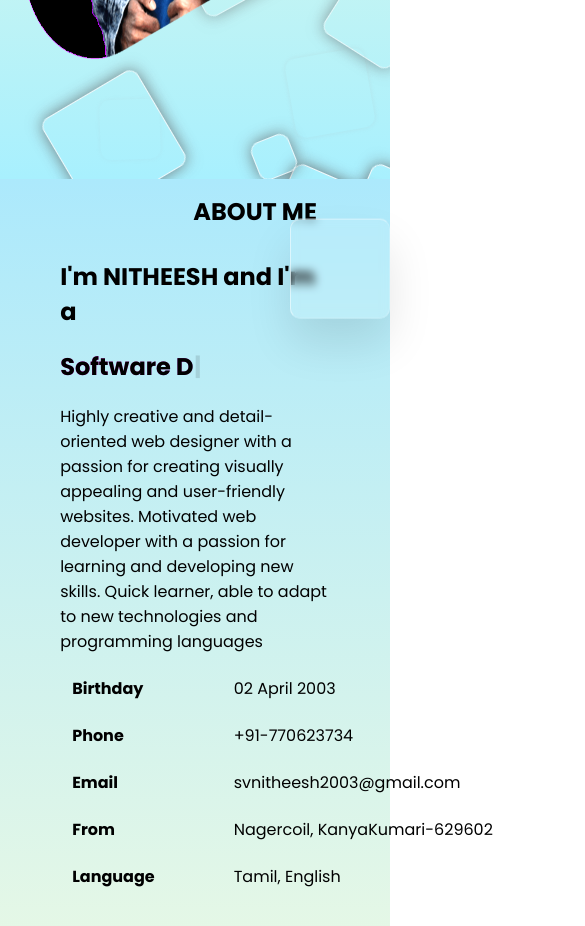
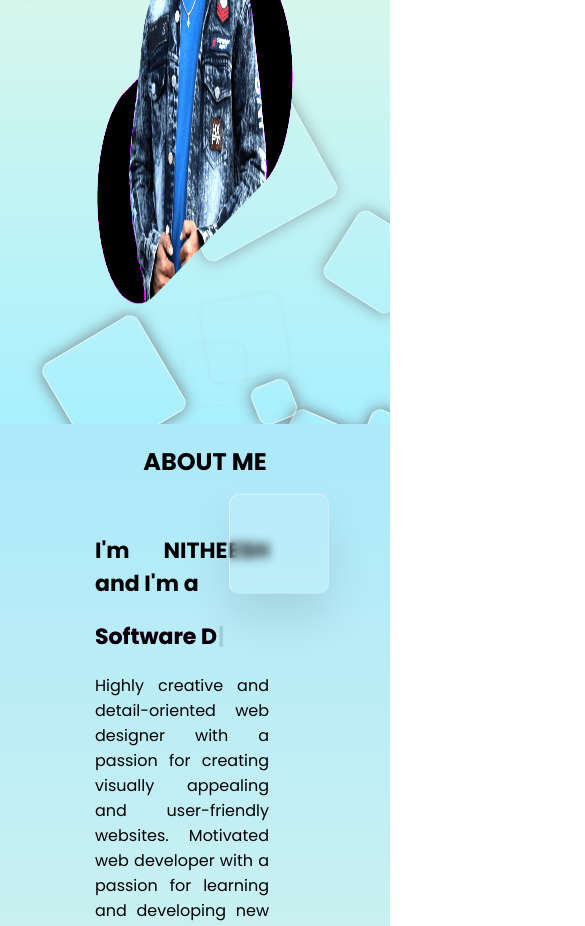
Before and after one commit to Nitheesh-2003/Portfolio, a React (Create React App) app: page / in a window 390 px wide. Shown: the part 1020-1946 px from the top of the page, 585 px wide, since content can reach past the window. Built offline with nearby package versions, Linux system fonts and the light colour scheme.

Commit message:
updated: intro and about css for desktop

```diff
--- a/src/About/About.css
+++ b/src/About/About.css
@@ -16,47 +16,51 @@
 .about-content{
     display: flex;
     justify-content: space-between;
-    align-items: center;
-    margin: 30px 30px;
-    text-align: left;
+    padding: 0 85px;
+    padding-top: 60px;
+    column-gap: 50px;
 }
 .about-head{
     z-index: 1000;
     position: absolute;
-    top: 15px;
-    margin-left: 47%;
+    width: 100%;
+}
+.about-head > h2{
+    text-align: center;
 }
 .ab-left{
     position: relative;
-    width: 40%;
-    margin: 10px 45px;
+    flex:1;
     z-index : 1000;
 }
 .ab-right{
     position: relative;
-    width: 47%;
-    margin: 10px 25px;
+    flex:1;
     z-index:5000;
 }
 .ab-left h2{
+    font-size: 22px;
     display: inline-block;
     margin: 0px 0px 20px 0px;
 }
+.Typewriter__wrapper{
+    font-size: 22px;
+}
 .ab-table table{
-    min-width: 600px;
     padding: 10px 0;
     margin: 0 0 10px 0;
     word-wrap: bre ak-word;
 }
 .ab-table table td{
     padding: 10px;
-    max-width: 1%;
+    padding-left: 0;
     white-space: nowrap;
     overflow: hidden;
     text-overflow: ellipsis;
 }
 .ab-table table tr{
-  min-width: 1px;
+    display: grid;
+    grid-template-columns: 0.6fr 1fr;
 }
 .ab-motion-text{
     background: linear-gradient(135deg,rgb(254, 141, 254),rgb(213, 0, 213),rgb(235, 108, 226),rgb(132, 1, 161),white);
@@ -70,7 +74,7 @@
     width : 30%;
 }
 .ab-box{
-    margin: 20px 10px;
+    margin-top:20px;
     width : 95%;
     display : flex;
     flex-direction: column;
@@ -93,9 +97,6 @@
 }
 .ab-card-content h3{
     margin-bottom: 10px;
-}
-.ab-right h2{
-    margin-top : 10px;
 }
 .cal{
     margin: 10px 30px 30px 10px;
@@ -163,6 +164,15 @@
     }
 }
 @media screen and (max-width : 1180px) {
+    .download-cv{
+        text-align: center;
+    }
+    .ab-right h2{
+        text-align: center;
+    }
+    .ab-right {
+        z-index: 0;
+    }
     .about-content{
         flex-direction: column;
     }
--- a/src/About/About.js
+++ b/src/About/About.js
@@ -13,7 +13,9 @@ const About = () => {
             <div className="color"></div>
             <div className="color"></div>
             <div className="color"></div>
-            <h2 className='about-head'>ABOUT ME</h2>
+            <div className="about-head">
+                <h2>ABOUT ME</h2>
+            </div>
             <div className="about-content">
                 <div className="ab-left " data-aos="fade">
                 <div class="lg-square b2"></div>
@@ -44,7 +46,9 @@ const About = () => {
                             </tr>
                         </table>
                     </div>
-                    <button className='cc-button ab-button '>Download CV</button>
+                   <div className='download-cv'>
+                    <a href="#"><button className='cc-button ab-button '>Download CV</button></a>
+                   </div>
                 </div>
                 <div className="ab-right" data-aos="zoom-in">
                 <div class="lg-square b1"></div>
--- a/src/Contact/Contact.css
+++ b/src/Contact/Contact.css
@@ -5,6 +5,7 @@
     padding: 0;
     margin: 0;
     font-family:  'Poppins', sans-serif;
+    text-align: justify;
 }
 .cc-contact *{
     color: black;
@@ -121,7 +122,6 @@
     color:White;
     background-color: rgb(7, 7, 7);
     border : none;
-    width : 50%;
     border-radius: 7px;
     padding:15px;
     margin: auto;
--- a/src/Home/Home.css
+++ b/src/Home/Home.css
@@ -8,6 +8,7 @@
     min-height: 105vh;
     position : relative;
     background: linear-gradient(to bottom,#ace9fc,#f7fcdf,rgb(168, 240, 254));
+    padding: 0 85px;
   }
 .home  *{
     color : black;
@@ -24,9 +25,7 @@
 .home-left{
     z-index: inherit;
     color: black;
-    text-align: left;
-    margin:0 30px 0 70px;
-    width : 40%;
+    flex: 1;
     margin-top: 50px;
 }
 .home-left h1{
@@ -79,6 +78,7 @@
 .home-right{
     position : relative;
     margin-top: 50px;
+    flex: 1;
 }
 .home-right img{
     border-radius: 100% 70% 100% 70%;
@@ -265,16 +265,10 @@
     .home .content{
         flex-direction: column;
     }
-    .home-left{
-        width : 70%;
-    }
 }
 @media screen and (max-width : 650px) {
     .home-left h1{
         font-size : 40px;
-    }
-    .home-left{
-        width : 80%;
     }
     .contact-me{
         font-size : 13px;
--- a/src/Skills/Skills.css
+++ b/src/Skills/Skills.css
@@ -358,3 +358,9 @@
       transform : translateY(40px);
   }
 }
+
+@media screen and (max-width : 1180px) {
+  .sk-box{
+    flex-direction: column;
+}
+}
```
